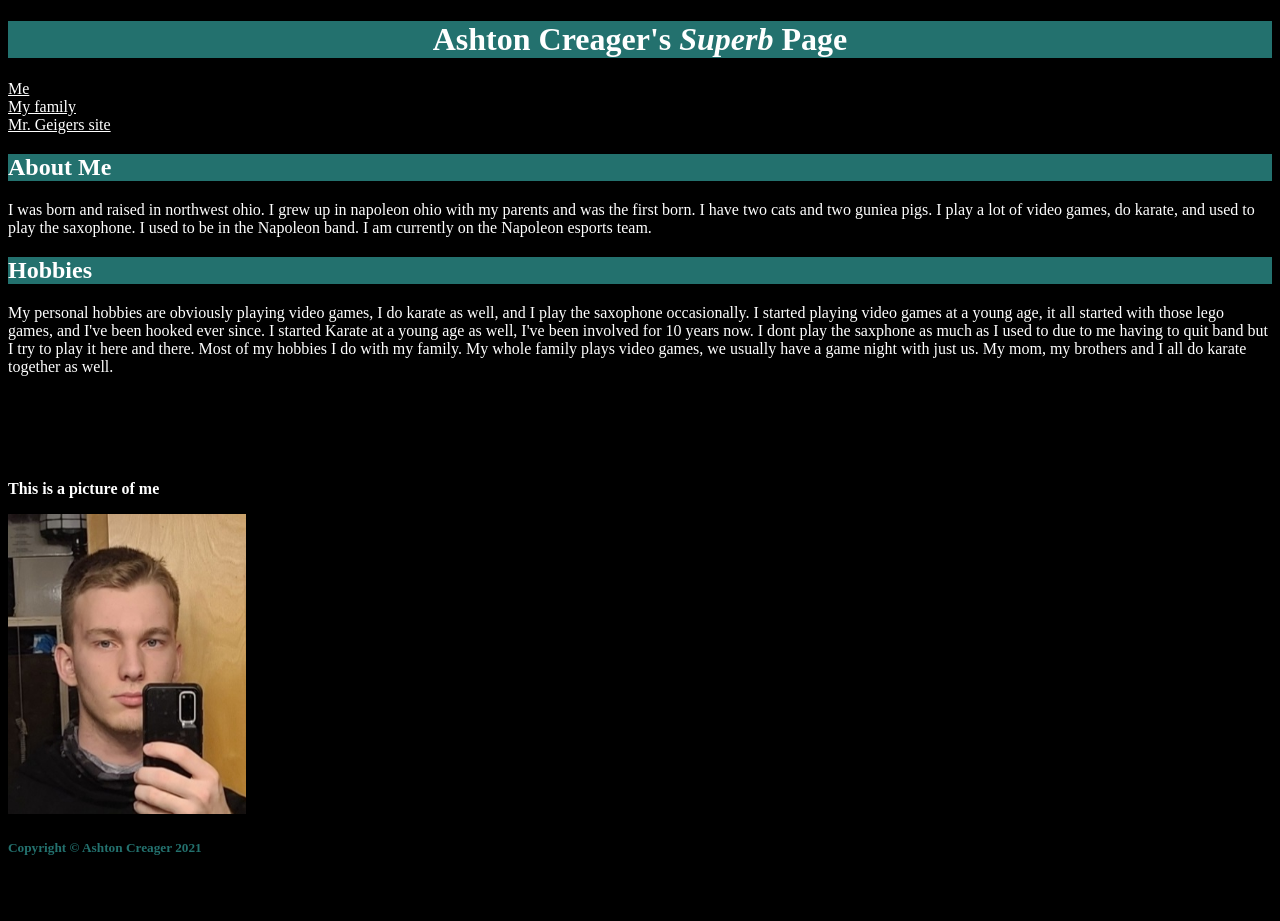
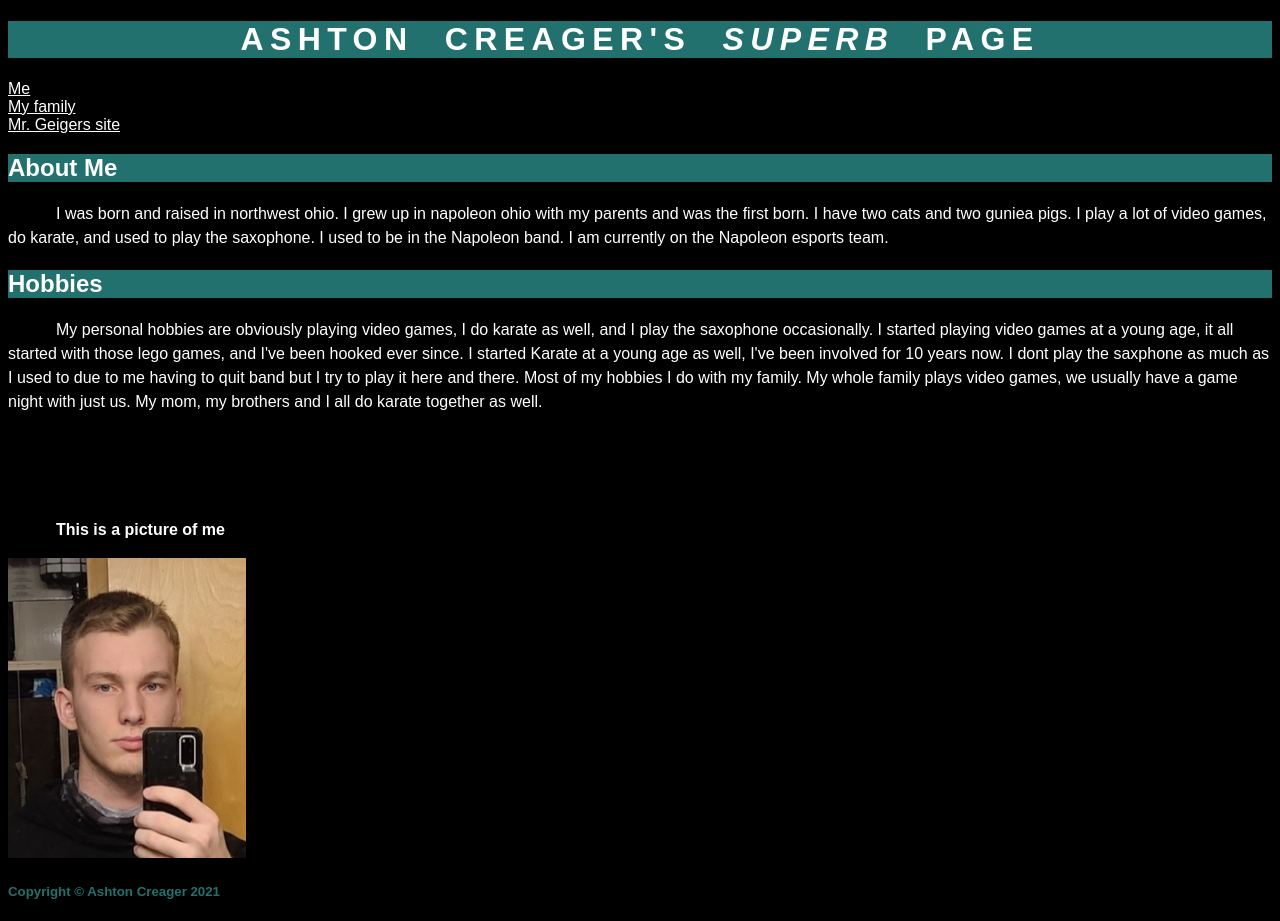
Before and after one commit to AshtonCreager/My-web-page, a plain HTML site: page index.html in a window 1280 px wide. Before the commit the page ends 878 px from the top, so only its background shows below. Drawn offline with Linux system fonts and the light colour scheme.

Commit message:
added fonts to my webpage

```diff
--- a/myStyle.css
+++ b/myStyle.css
@@ -3,6 +3,10 @@ h1
 	color: white;
 	background-color: #23716E;
 	text-align: center;
+	font-size: 2em;
+	letter-spacing: .2em;
+	text-transform: uppercase;
+	word-spacing: .5em;
 }
 
 h2
@@ -25,11 +29,18 @@ a
 body
 {
 	background-color: black;
+	font-family: "Arial", "Tahoma", "Trebucht", sans-serif;
 }
 
 p
 {
 	color: white;
+	font family: "Arial", "Tahoma", "Trebucht", sans-serif;
+	font-weight: normal;
+	font-size: 1em;
+	text-indent: 3em;
+	line-height: 1.5em;
+	text-style: italic;
 }
 
 ul
```
